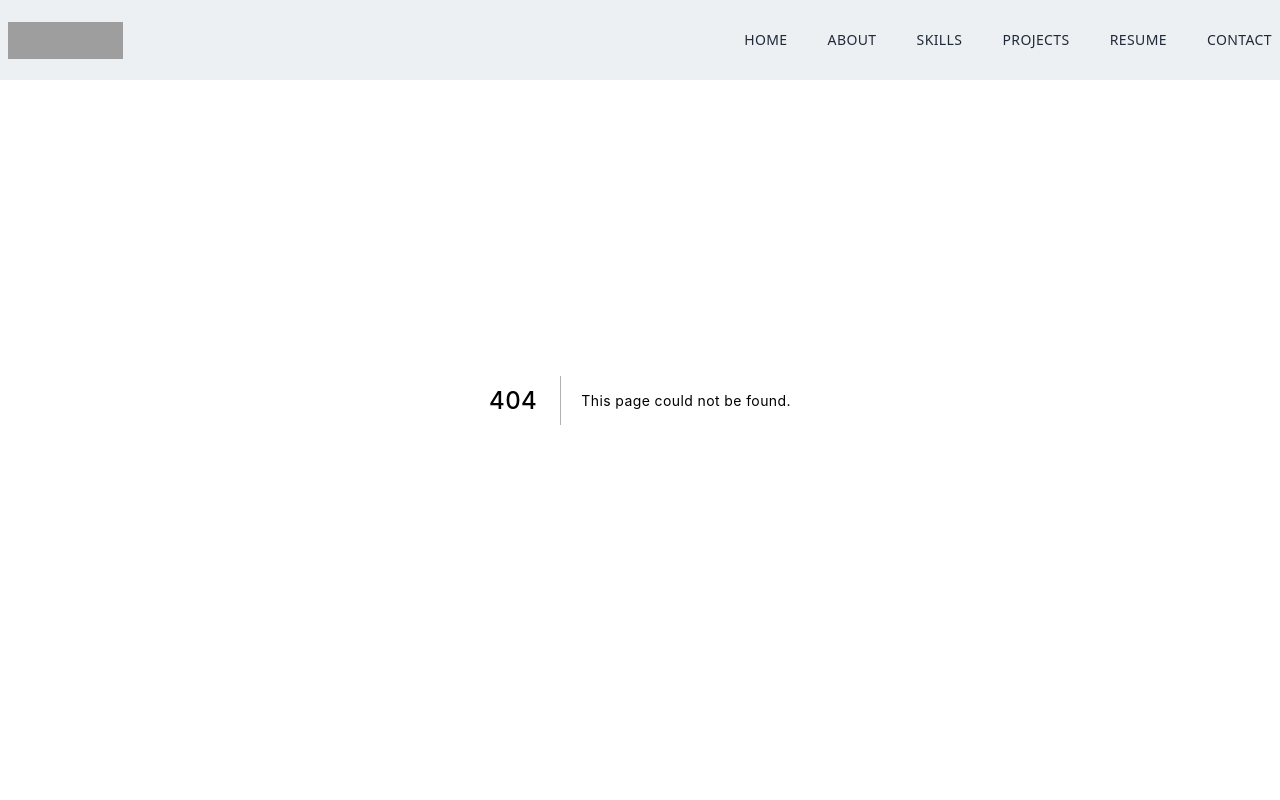
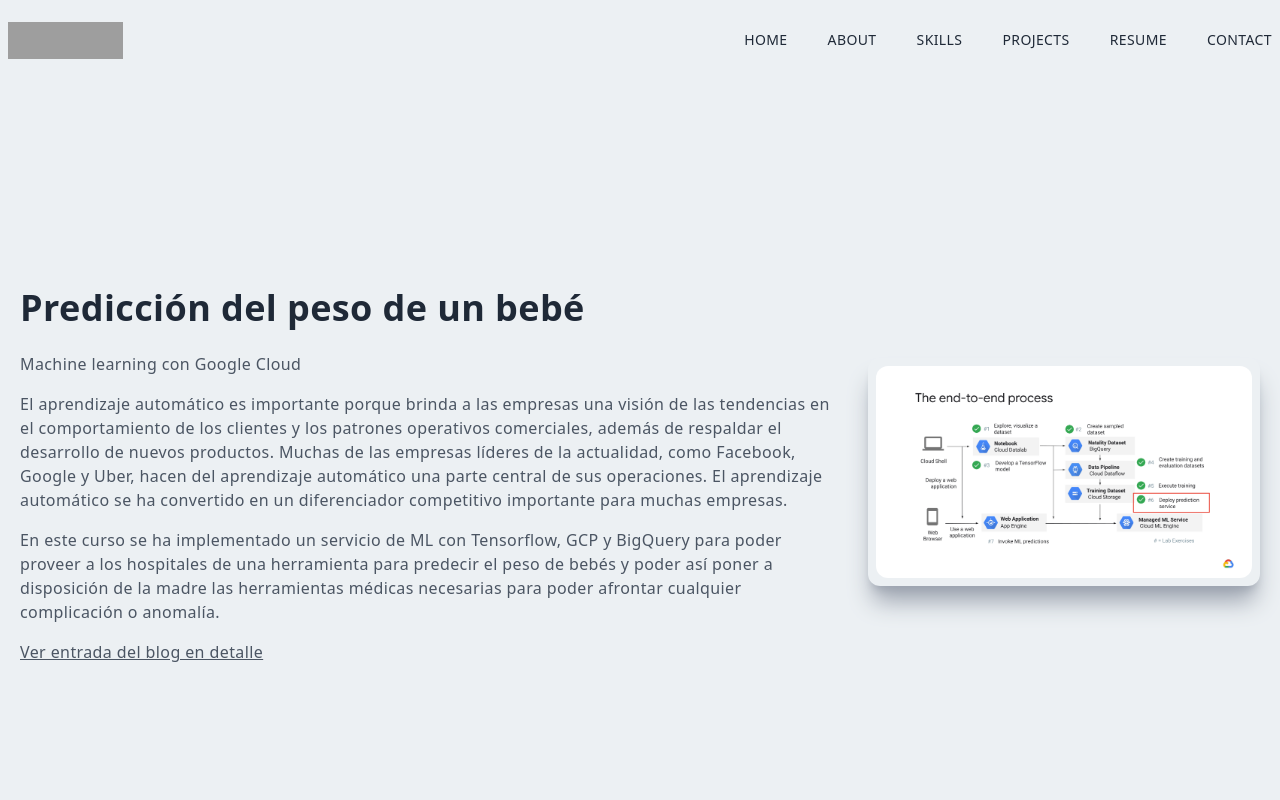
Before and after one commit to realfranser/portfolio-next, a Next.js app: page /blog in a window 1280 px wide. Before the commit this address had no page. Shown: the top 800 px of the page. Built offline with nearby package versions, Linux system fonts and the light colour scheme; grey boxes are pictures that could not be loaded.

Commit message:
Blog prepared

```diff
--- /dev/null
+++ b/components/BlogEntry.tsx
@@ -0,0 +1,56 @@
+import Link from "next/link";
+
+import blogEntries from "../locales/es-ES/blog/blogEntries.json";
+
+const PROJECTS_IMAGES_PATH = "/assets/projects";
+
+export interface IBlogEntryData {
+  title: string;
+  subtitle: string;
+  text_1: string;
+  text_2: string;
+  project_img: string;
+  project_link: string;
+  project_link_comment: string;
+}
+
+export const BlogEntry = (blogEntryData: IBlogEntryData) => {
+  const {
+    title,
+    subtitle,
+    text_1,
+    text_2,
+    project_img,
+    project_link,
+    project_link_comment,
+  } = blogEntryData;
+
+  return (
+    <div
+      id="blogEntry"
+      className="w-full md:h-screen p-2 flex items-center py-16"
+    >
+      <div className="max-w-[1240px] m-auto md:grid grid-cols-3 gap-8">
+        <div className="col-span-2">
+          <h2 className="py-4">{title}</h2>
+          <p className="py-2 text-gray-600">{subtitle}</p>
+          <p className="py-2 text-gray-600">{text_1}</p>
+          <p className="py-2 text-gray-600">{text_2}</p>
+          <Link href={`/blog/${project_link}`}>
+            <p className="py-2 text-gray-600 underline cursor-pointer">
+              {project_link_comment}
+            </p>
+          </Link>
+        </div>
+        <div className="w-full h-auto m-auto shadow-xl shadow-gray-400 rounded-xl flex items-center justify-center p-2 hover:scale-105 ease-in duration-300">
+          {/*eslint-disable-next-line @next/next/no-img-element */}
+          <img
+            className="rounded-xl"
+            src={`${PROJECTS_IMAGES_PATH}/${project_img}`}
+            alt="/"
+          />
+        </div>
+      </div>
+    </div>
+  );
+};
--- a/components/Navbar.tsx
+++ b/components/Navbar.tsx
@@ -16,10 +16,10 @@
 
   useEffect(() => {
     if (
-      router.asPath === "/property" ||
-      router.asPath === "/crypto" ||
-      router.asPath === "/netflix" ||
-      router.asPath === "/twitch"
+      router.asPath === "/blog/property" ||
+      router.asPath === "/blog/crypto" ||
+      router.asPath === "/blog/netflix" ||
+      router.asPath === "/blog/twitch"
     ) {
       setNavBg("transparent");
       setLinkColor("#ecf0f3");
--- a/components/Projects.tsx
+++ b/components/Projects.tsx
@@ -12,22 +12,22 @@
 const PROJECTS_DATA: IProjectItemProps[] = [
   {
     backgroundImg: machineLearningImg,
-    projectUrl: "https://github.com/realfranser/MachineLearning-GoogleCloud",
+    projectUrl: "/blog/property",
     title: "Machine Learning with Google Cloud",
   },
   {
     backgroundImg: onlineAffiliatesImg,
-    projectUrl: "https://github.com/realfranser/webasociates",
+    projectUrl: "/blog/crypto",
     title: "React JS affiliate offers list website",
   },
   {
     backgroundImg: portfolio,
-    projectUrl: "https://github.com/realfranser/portfolio",
+    projectUrl: "/blog/netflix",
     title: "Vanilla JS personal web portfolio",
   },
   {
     backgroundImg: fullstackToolbox,
-    projectUrl: "https://github.com/realfranser/fullstack-toolbox",
+    projectUrl: "/blog/twitch",
     title: "End to end fullstack template for e-commerce websites",
   },
 ];
--- /dev/null
+++ b/locales/es-ES/blog/blogEntries.json
@@ -0,0 +1,38 @@
+[
+  {
+    "title": "Predicción del peso de un bebé",
+    "subtitle": "Machine learning con Google Cloud",
+    "text_1": "El aprendizaje automático es importante porque brinda a las empresas una visión de las tendencias en el comportamiento de los clientes y los patrones operativos comerciales, además de respaldar el desarrollo de nuevos productos. Muchas de las empresas líderes de la actualidad, como Facebook, Google y Uber, hacen del aprendizaje automático una parte central de sus operaciones. El aprendizaje automático se ha convertido en un diferenciador competitivo importante para muchas empresas.",
+    "text_2": "En este curso se ha implementado un servicio de ML con Tensorflow, GCP y BigQuery para poder proveer a los hospitales de una herramienta para predecir el peso de bebés y poder así poner a disposición de la madre las herramientas médicas necesarias para poder afrontar cualquier complicación o anomalía.",
+    "project_img": "ml_gcp.png",
+    "project_link": "crypto",
+    "project_link_comment": "Ver entrada del blog en detalle"
+  },
+  {
+    "title": "Online Affiliates",
+    "subtitle": "Web de afiliación online",
+    "text_1": "El marketing de afiliación es un modelo de publicidad en el que una empresa compensa a los editores externos para generar tráfico o derivaciones a los productos y servicios de la empresa. Los editores externos son afiliados y la tarifa de comisión los incentiva a encontrar formas de promocionar la empresa.",
+    "text_2": "El marketing de afiliación es un modelo de publicidad en el que una empresa compensa a los editores externos para generar tráfico o derivaciones a los productos y servicios de la empresa. Los editores externos son afiliados y la tarifa de comisión los incentiva a encontrar formas de promocionar la empresa.",
+    "project_img": "online_affiliates.png",
+    "project_link": "netflix",
+    "project_link_comment": "Ver entrada del blog en detalle"
+  },
+  {
+    "title": "Portfolio",
+    "subtitle": "Machine learning con Google Cloud",
+    "text_1": "El aprendizaje automático es importante porque brinda a las empresas una visión de las tendencias en el comportamiento de los clientes y los patrones operativos comerciales, además de respaldar el desarrollo de nuevos productos. Muchas de las empresas líderes de la actualidad, como Facebook, Google y Uber, hacen del aprendizaje automático una parte central de sus operaciones. El aprendizaje automático se ha convertido en un diferenciador competitivo importante para muchas empresas.",
+    "text_2": "En este curso se ha implementado un servicio de ML con Tensorflow, GCP y BigQuery para poder proveer a los hospitales de una herramienta para predecir el peso de bebés y poder así poner a disposición de la madre las herramientas médicas necesarias para poder afrontar cualquier complicación o anomalía.",
+    "project_img": "portfolio.png",
+    "project_link": "property",
+    "project_link_comment": "Ver entrada del blog en detalle"
+  },
+  {
+    "title": "Fullstack Toolbox",
+    "subtitle": "Machine learning con Google Cloud",
+    "text_1": "El aprendizaje automático es importante porque brinda a las empresas una visión de las tendencias en el comportamiento de los clientes y los patrones operativos comerciales, además de respaldar el desarrollo de nuevos productos. Muchas de las empresas líderes de la actualidad, como Facebook, Google y Uber, hacen del aprendizaje automático una parte central de sus operaciones. El aprendizaje automático se ha convertido en un diferenciador competitivo importante para muchas empresas.",
+    "text_2": "En este curso se ha implementado un servicio de ML con Tensorflow, GCP y BigQuery para poder proveer a los hospitales de una herramienta para predecir el peso de bebés y poder así poner a disposición de la madre las herramientas médicas necesarias para poder afrontar cualquier complicación o anomalía.",
+    "project_img": "webtools.png",
+    "project_link": "twitch",
+    "project_link_comment": "Ver entrada del blog en detalle"
+  }
+]
--- a/pages/netflix.tsx
+++ b/pages/blog/crypto.tsx
@@ -1,10 +1,11 @@
 import Image from "next/image";
 import React from "react";
-import onlineAffiliatesImg from "../public/assets/projects/online_affiliates.png";
 import { RiRadioButtonFill } from "react-icons/ri";
 import Link from "next/link";
 
-const netflix = () => {
+import machineLearningImg from "../../public/assets/projects/ml_gcp.png";
+
+const Crypto = () => {
   return (
     <div className="w-full">
       <div className="w-screen h-[30vh] lg:h-[40vh] relative">
@@ -13,11 +14,11 @@
           className="absolute z-1"
           layout="fill"
           objectFit="cover"
-          src={onlineAffiliatesImg}
+          src={machineLearningImg}
           alt="/"
         />
         <div className="absolute top-[70%] max-w-[1240px] w-full left-[50%] right-[50%] translate-x-[-50%] translate-y-[-50%] text-white z-10 p-2">
-          <h2 className="py-2">Netflix App</h2>
+          <h2 className="py-2">Crypto App</h2>
           <h3>React JS / Tailwind / Firebase</h3>
         </div>
       </div>
@@ -64,7 +65,7 @@
             </div>
           </div>
         </div>
-        <Link href="/#projects">
+        <Link href="/blog">
           <p className="underline cursor-pointer">Back</p>
         </Link>
       </div>
@@ -72,4 +73,4 @@
   );
 };
 
-export default netflix;
+export default Crypto;
--- /dev/null
+++ b/pages/blog/index.tsx
@@ -0,0 +1,20 @@
+import Link from "next/link";
+
+import blogEntries from "../../locales/es-ES/blog/blogEntries.json";
+import { BlogEntry, IBlogEntryData } from "../../components/BlogEntry";
+
+const blogEntryDataList: IBlogEntryData[] = blogEntries;
+
+const blog = () => {
+  return (
+    <div id="blog">
+      <h2 className="text-center">Mi blog de tecnología</h2>
+      <div className="text-center py-4 text-xl font-bold uppercase tracking-wider"></div>
+      {blogEntryDataList.map((item: IBlogEntryData, index) => (
+        <BlogEntry key={index} {...item} />
+      ))}
+    </div>
+  );
+};
+
+export default blog;
--- a/pages/twitch.tsx
+++ b/pages/blog/netflix.tsx
@@ -1,12 +1,11 @@
 import Image from "next/image";
+import React from "react";
+import { RiRadioButtonFill } from "react-icons/ri";
 import Link from "next/link";
-import React from "react";
 
-import { RiRadioButtonFill } from "react-icons/ri";
+import onlineAffiliatesImg from "../../public/assets/projects/online_affiliates.png";
 
-import fullstackToolboxImg from "../public/assets/projects/webtools.png";
-
-const twitch = () => {
+const netflix = () => {
   return (
     <div className="w-full">
       <div className="w-screen h-[30vh] lg:h-[40vh] relative">
@@ -15,11 +14,11 @@
           className="absolute z-1"
           layout="fill"
           objectFit="cover"
-          src={fullstackToolboxImg}
+          src={onlineAffiliatesImg}
           alt="/"
         />
         <div className="absolute top-[70%] max-w-[1240px] w-full left-[50%] right-[50%] translate-x-[-50%] translate-y-[-50%] text-white z-10 p-2">
-          <h2 className="py-2">Twitch UI</h2>
+          <h2 className="py-2">Netflix App</h2>
           <h3>React JS / Tailwind / Firebase</h3>
         </div>
       </div>
@@ -66,7 +65,7 @@
             </div>
           </div>
         </div>
-        <Link href="/#projects">
+        <Link href="/blog">
           <p className="underline cursor-pointer">Back</p>
         </Link>
       </div>
@@ -74,4 +73,4 @@
   );
 };
 
-export default twitch;
+export default netflix;
--- a/pages/property.tsx
+++ b/pages/blog/property.tsx
@@ -4,7 +4,7 @@
 
 import { RiRadioButtonFill } from "react-icons/ri";
 
-import portfolio from "../public/assets/projects/portfolio.png";
+import portfolio from "../../public/assets/projects/portfolio.png";
 
 const property = () => {
   return (
@@ -66,7 +66,7 @@
             </div>
           </div>
         </div>
-        <Link href="/#projects">
+        <Link href="/blog">
           <p className="underline cursor-pointer">Back</p>
         </Link>
       </div>
--- a/pages/crypto.tsx
+++ b/pages/blog/twitch.tsx
@@ -1,10 +1,12 @@
 import Image from "next/image";
+import Link from "next/link";
 import React from "react";
-import machineLearningImg from "../public/assets/projects/ml_gcp.png";
+
 import { RiRadioButtonFill } from "react-icons/ri";
-import Link from "next/link";
 
-const crypto = () => {
+import fullstackToolboxImg from "../../public/assets/projects/webtools.png";
+
+const twitch = () => {
   return (
     <div className="w-full">
       <div className="w-screen h-[30vh] lg:h-[40vh] relative">
@@ -13,11 +15,11 @@
           className="absolute z-1"
           layout="fill"
           objectFit="cover"
-          src={machineLearningImg}
+          src={fullstackToolboxImg}
           alt="/"
         />
         <div className="absolute top-[70%] max-w-[1240px] w-full left-[50%] right-[50%] translate-x-[-50%] translate-y-[-50%] text-white z-10 p-2">
-          <h2 className="py-2">Crypto App</h2>
+          <h2 className="py-2">Twitch UI</h2>
           <h3>React JS / Tailwind / Firebase</h3>
         </div>
       </div>
@@ -64,7 +66,7 @@
             </div>
           </div>
         </div>
-        <Link href="/#projects">
+        <Link href="/blog">
           <p className="underline cursor-pointer">Back</p>
         </Link>
       </div>
@@ -72,4 +74,4 @@
   );
 };
 
-export default crypto;
+export default twitch;
--- a/pages/resume/index.tsx
+++ b/pages/resume/index.tsx
@@ -1,6 +1,6 @@
 import React from "react";
 import Head from "next/head";
-import { FaGithub, FaLinkedinIn } from "react-icons/fa";
+import { FaDownload, FaGithub, FaLinkedinIn } from "react-icons/fa";
 
 const resume = () => {
   return (
@@ -16,6 +16,17 @@
 
       <div className="max-w-[940px] mx-auto p-2 pt-[120px]">
         <h2 className="text-center">Resume</h2>
+        <div className="text-center py-4 text-xl font-bold uppercase tracking-wider">
+          <a
+            href="https://drive.google.com/file/d/1EVgIRfTtThI66ZaLeiswODqXxbIt7Ccm/view?usp=sharing"
+            target="_blank"
+            rel="noopener noreferrer"
+          >
+            <h3 className="hover:underline">
+              ¡Disponible también en modelo infográfico!
+            </h3>
+          </a>
+        </div>
         <div className="bg-[#d0d4d6] my-4 p-4 w-full flex justify-between items-center">
           <h2 className="text-center">Francisco Serrano</h2>
           <div className="flex">
```
Also changed, not shown: locales/en-US/resume/resume.json (added, +45 -0 lines), locales/es-ES/about.json (+7 -0 lines).
